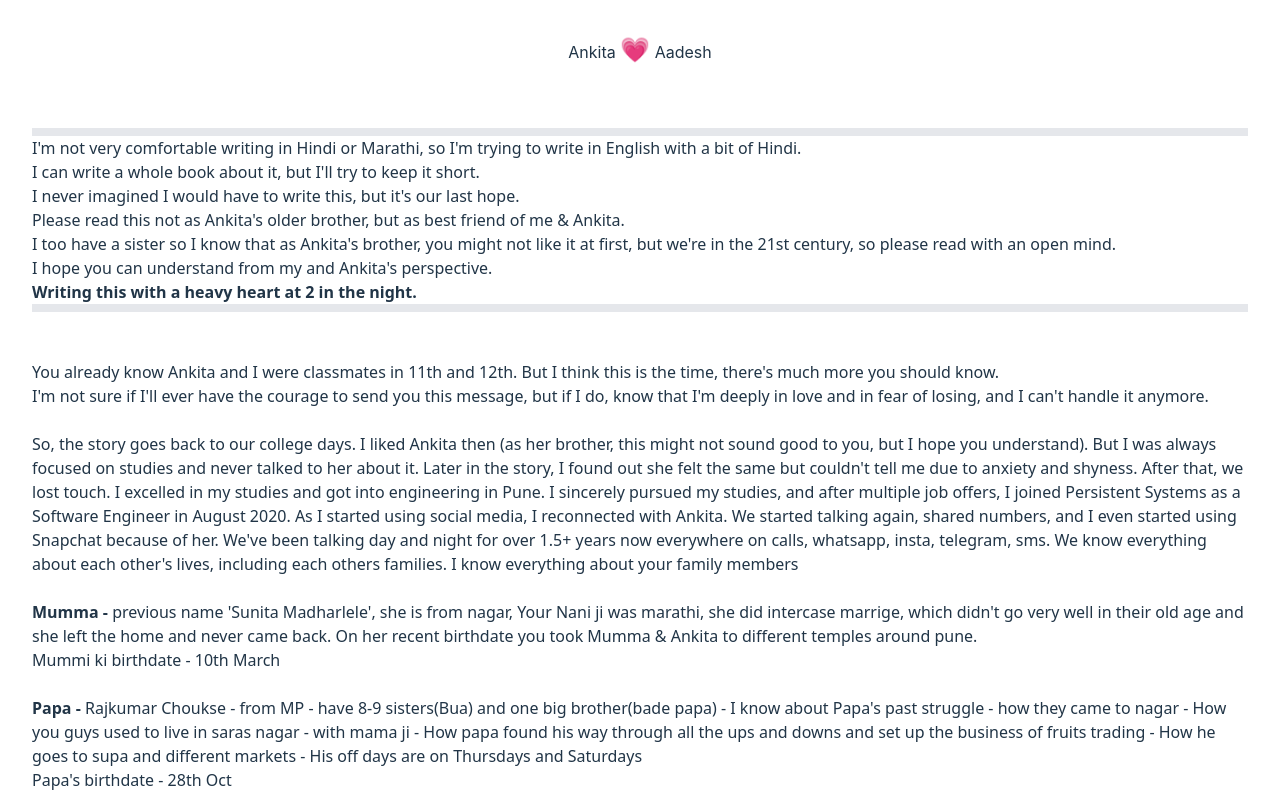
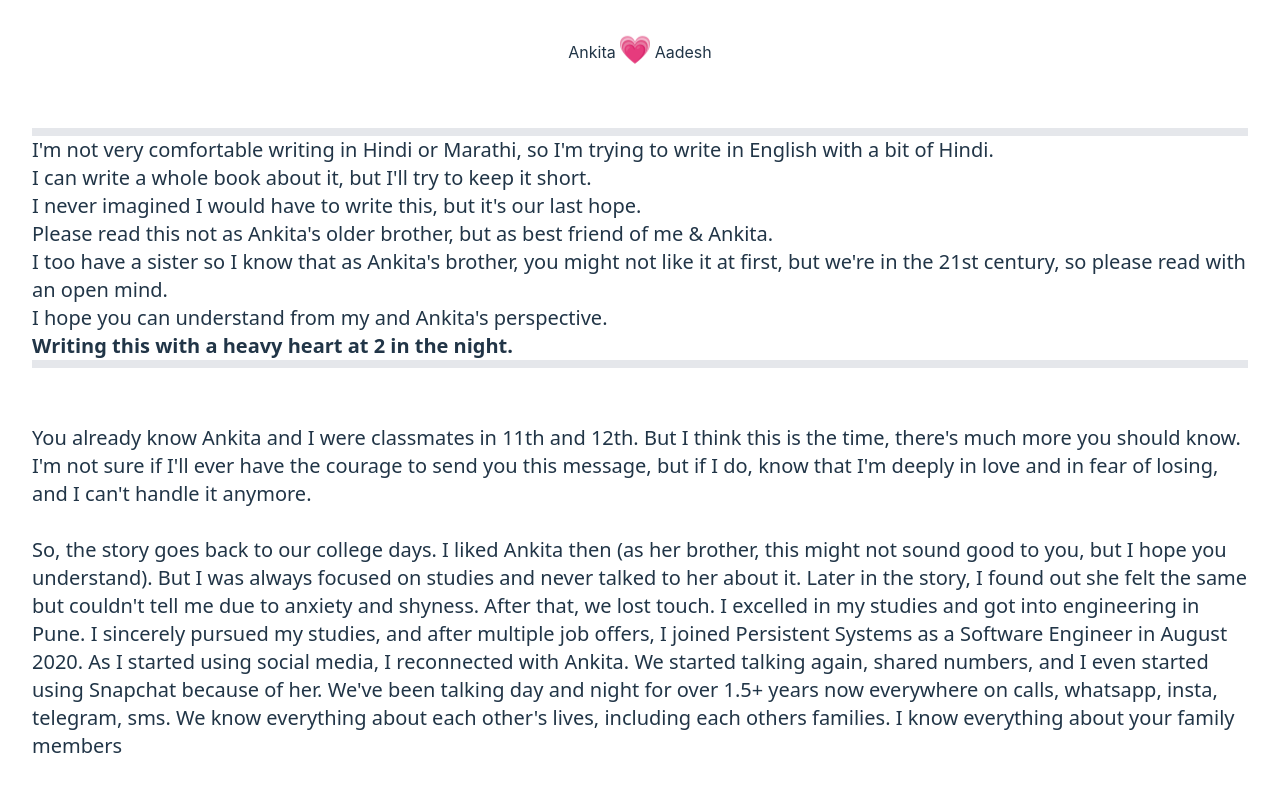
Before and after one commit to AADESHRN/ANKITA-AADESH, a React (Vite) app: page / in a window 1280 px wide. Shown: the top 792 px of the page. Built offline with nearby package versions, Linux system fonts and the light colour scheme.

Commit message:
added more styling

```diff
--- a/src/App.jsx
+++ b/src/App.jsx
@@ -9,7 +9,7 @@ function App() {
       </h5>
       <br />
       <br />
-      <p className="text-left py-3 font-sans">
+      <p className="text-left py-3 font-sans text-xl">
         <h2 className="border-y-8">
           I'm not very comfortable writing in Hindi or Marathi, so I'm trying to
           write in English with a bit of Hindi.
```
